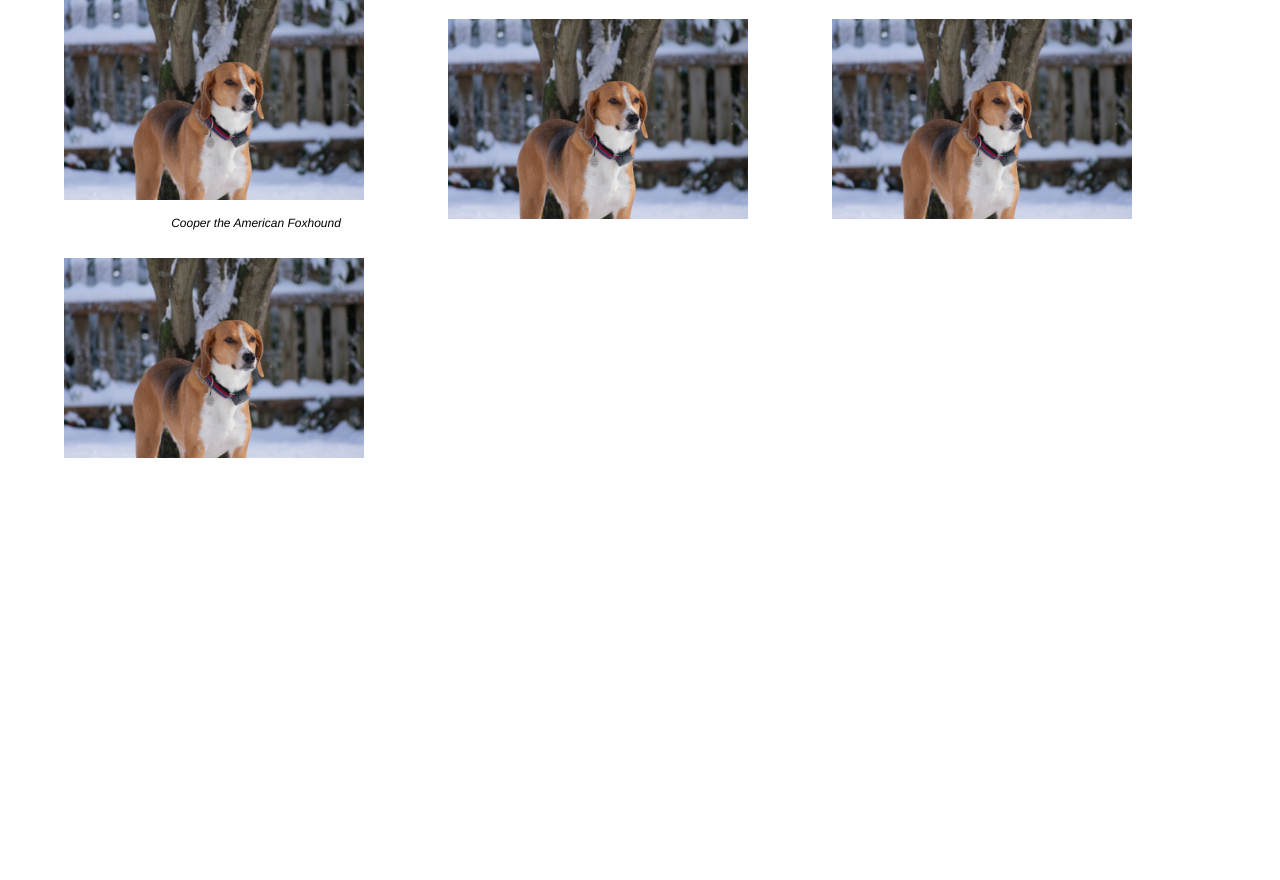
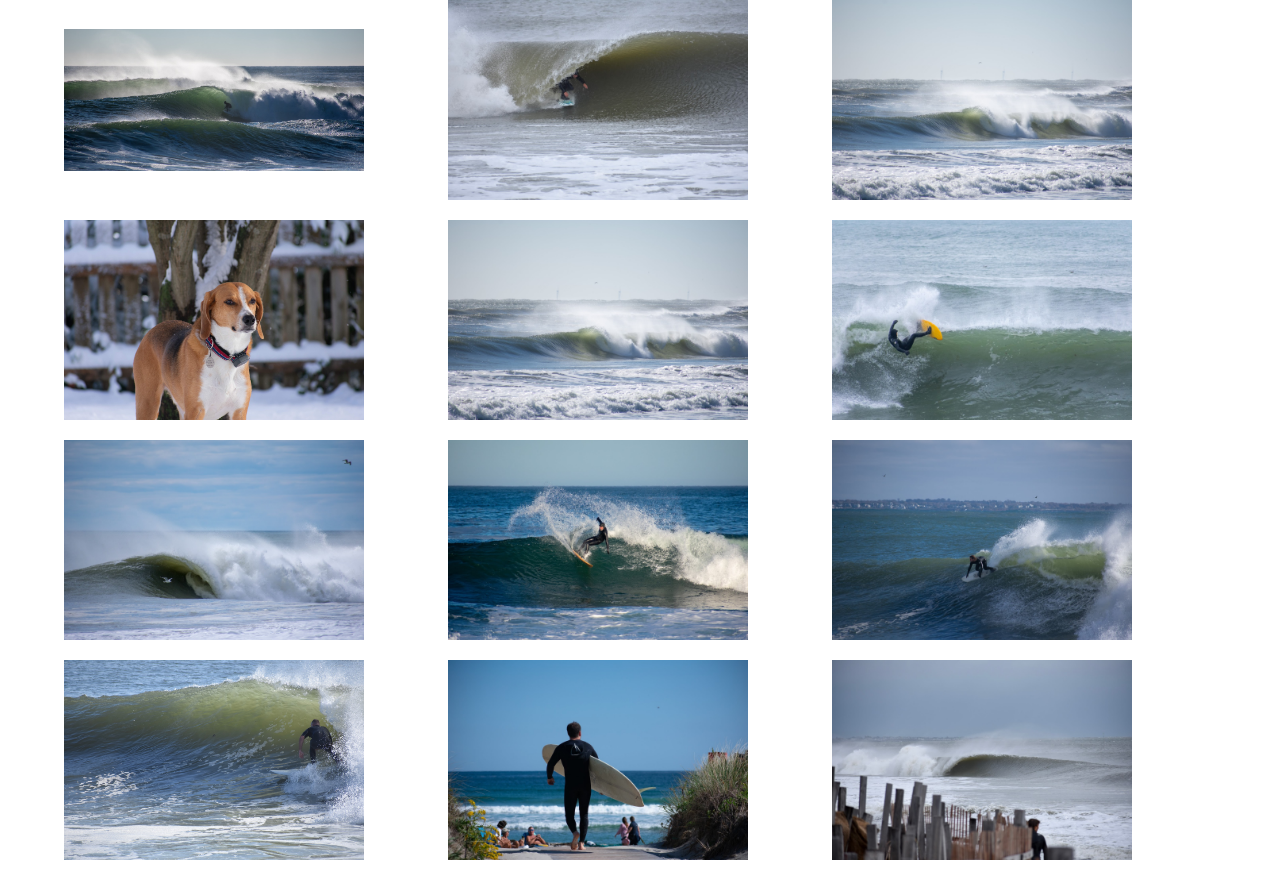
Before and after one commit to mpiannucci/matthewiannucci, a Flask app: page /photography in a window 1280 px wide. Shown: the part 44-924 px from the top of the page. Before the commit the page ends 502 px from the top, so only its background shows below. Run offline with Flask 2, Linux system fonts and the light colour scheme.

Commit message:
Initial working photo grid

```diff
--- a/static/css/photography.css
+++ b/static/css/photography.css
@@ -26,3 +26,13 @@
 	font-style: italic;
 	text-align: center;
 }
+
+.photo-viewer {
+	position: relative;
+	width: 100%;
+	top: 16px;
+}
+
+.selected-photo {
+	width: 100%;
+}
--- a/templates/photography.html
+++ b/templates/photography.html
@@ -6,17 +6,40 @@
 
 <div id="container">
 	<div class="photo-tile">
-		<img class="photo" src="{{ url_for('static', filename='img/photos/cooper_2.jpg') }}">
-		<p class="photo-caption">Cooper the American Foxhound</p>
+		<img class="photo" src="{{ url_for('static', filename='img/photos/wave_of_winter.jpg') }}">
 	</div>
 	<div class="photo-tile">
-		<img class="photo" src="{{ url_for('static', filename='img/photos/cooper_2.jpg') }}">
+		<img class="photo" src="{{ url_for('static', filename='img/photos/allen_tube.jpg') }}">
 	</div>
 	<div class="photo-tile">
-		<img class="photo" src="{{ url_for('static', filename='img/photos/cooper_2.jpg') }}">
+		<img class="photo" src="{{ url_for('static', filename='img/photos/backsplash.jpg') }}">
 	</div>
 	<div class="photo-tile">
-		<img class="photo" src="{{ url_for('static', filename='img/photos/cooper_2.jpg') }}">
+		<img class="photo" src="{{ url_for('static', filename='img/photos/cooper_1.jpg') }}">
+	</div>
+	<div class="photo-tile">
+		<img class="photo" src="{{ url_for('static', filename='img/photos/backsplash.jpg') }}">
+	</div>
+	<div class="photo-tile">
+		<img class="photo" src="{{ url_for('static', filename='img/photos/allen_orange.jpg') }}">
+	</div>
+	<div class="photo-tile">
+		<img class="photo" src="{{ url_for('static', filename='img/photos/seagull_tube.jpg') }}">
+	</div>
+	<div class="photo-tile">
+		<img class="photo" src="{{ url_for('static', filename='img/photos/curtis.jpg') }}">
+	</div>
+	<div class="photo-tile">
+		<img class="photo" src="{{ url_for('static', filename='img/photos/off_the_top_light.jpg') }}">
+	</div>
+	<div class="photo-tile">
+		<img class="photo" src="{{ url_for('static', filename='img/photos/dock_behind_tube.jpg') }}">
+	</div>
+	<div class="photo-tile">
+		<img class="photo" src="{{ url_for('static', filename='img/photos/longboard.jpg') }}">
+	</div>
+	<div class="photo-tile">
+		<img class="photo" src="{{ url_for('static', filename='img/photos/stone_left.jpg') }}">
 	</div>
 </div>
 
```
Also changed, not shown: static/css/porfolio.css (line endings or trailing spaces), static/img/photos/allen_orange.jpg (renamed from static/img/photos/alllen_orange.jpg), static/img/photos/cooper_1.jpg, static/img/photos/cooper_2.jpg (deleted), static/img/photos/dock_behind_tube.jpg (added).
